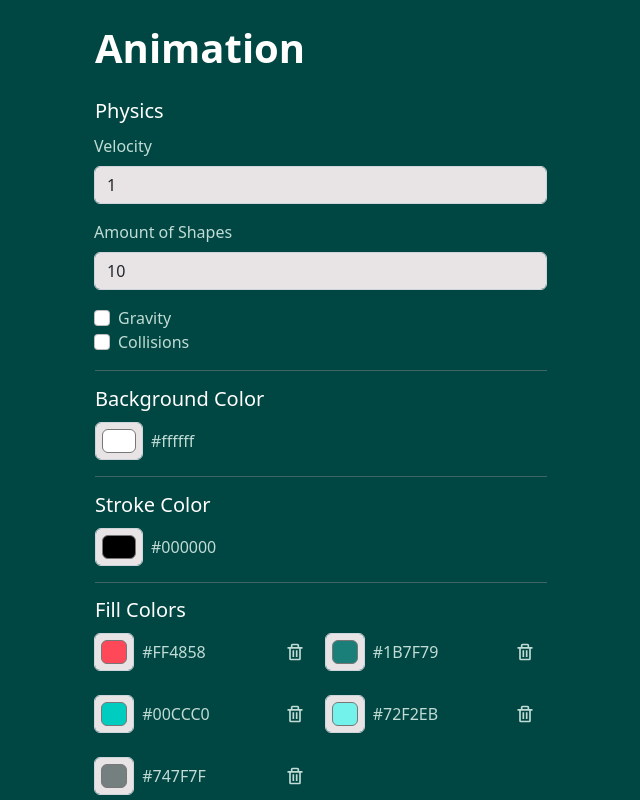
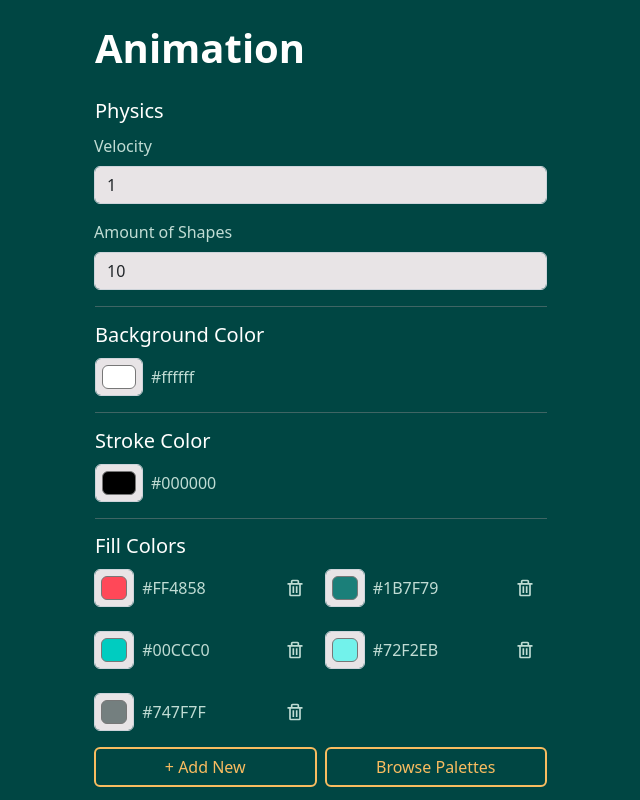
Before and after one commit to netrolite/graph-builder, a React (Vite) app: page / in a window 1280 px wide. Shown: the top 800 px of the page, without its empty margins (319-959 px from the left). Built offline with nearby package versions, Linux system fonts and the light colour scheme.

Commit message:
remove gravity and collisions inputs

```diff
--- a/src/input/components/Physics.jsx
+++ b/src/input/components/Physics.jsx
@@ -36,34 +36,6 @@ export default function Physics() {
                     onChange={e => changeProp(e, setAnimData)}
                 />
             </div>
-
-            <div className="input-subgroup">
-                <div className="checkbox-group">
-                    <input
-                        className="form-check-input"
-                        type="checkbox"
-                        id="gravity"
-                        name="gravity"
-                        data-prop="gravity"
-                        onChange={e => changePropBool(e, setAnimData, true)}
-                        checked={animData.gravity}
-                    />
-                    <label htmlFor="gravity">Gravity</label>
-                </div>
-
-                <div className="checkbox-group">
-                    <input
-                        className="form-check-input"
-                        type="checkbox"
-                        id="collisions"
-                        name="collisions"
-                        data-prop="collisions"
-                        onChange={e => changePropBool(e, setAnimData, true)}
-                        checked={animData.collisions}
-                    />
-                    <label htmlFor="collisions">Collisions</label>
-                </div>
-            </div>
         </div>
     )
 }
```
